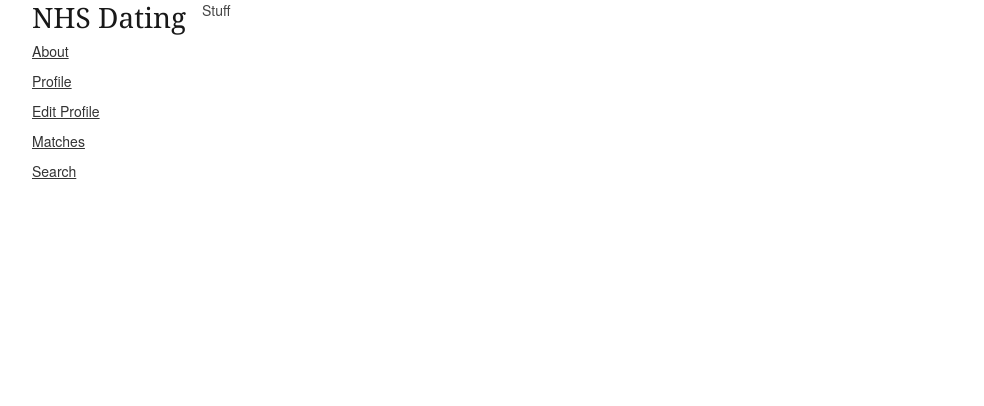
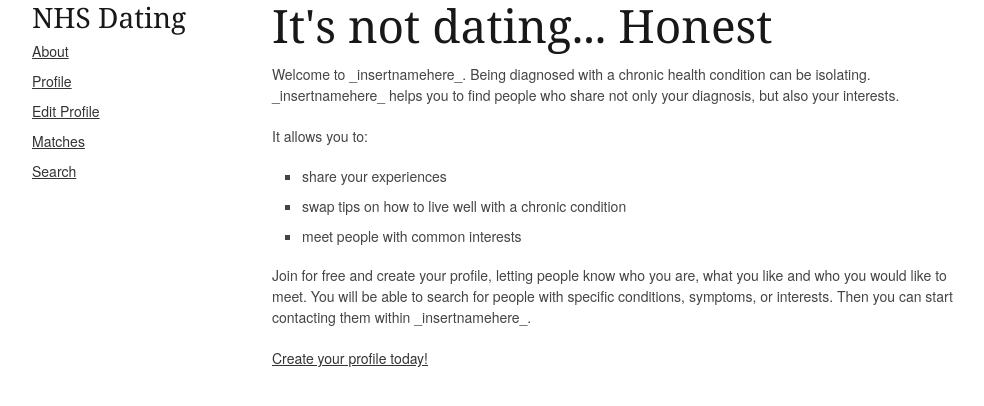
Before and after one commit to didlix/NHSHackDay-ChronicIllnessDating, a Django app: page / in a window 1280 px wide. Shown: the top 406 px of the page, without its empty margins (138-1122 px from the left). Run offline with Django 3.2, Linux system fonts and the light colour scheme.

Commit message:
Some frontend

```diff
--- a/nhsdating/nhshd/templates/home.html
+++ b/nhsdating/nhshd/templates/home.html
@@ -2,6 +2,19 @@
 
 {%block body %}
 
-Stuff
+<h1>It's not dating... Honest</h1>
+
+<p>Welcome to _insertnamehere_. Being diagnosed with a chronic health condition can be isolating. _insertnamehere_ helps you to find people who share not only your diagnosis, but also your interests. </p>
+
+<p>It allows you to:</p>
+<ul class="square">
+  <li>share your experiences</li>
+  <li>swap tips on how to live well with a chronic condition</li>
+  <li>meet people with common interests</li>
+</ul>
+
+<p>Join for free and create your profile, letting people know who you are, what you like and who you would like to meet. You will be able to search for people with specific conditions, symptoms, or interests. Then you can start contacting them within _insertnamehere_.</p>
+
+<p><a href="/user/register">Create your profile today!</a></p>
 
 {% endblock %}
--- a/nhsdating/nhshd/templates/layouts/base.html
+++ b/nhsdating/nhshd/templates/layouts/base.html
@@ -49,29 +49,23 @@
 
 
     <div class="three columns sidebar">
-
-
       <h3 id="logo">NHS Dating</h3>
-
       <nav>
-
         <ul>
-
           <li><a href="/about">About</a></li>
           <li><a href="/profile">Profile</a></li>
           <li><a href="/profile/edit">Edit Profile</a></li>
           <li><a href="/matches">Matches</a></li>
           <li><a href="/search">Search</a></li>
+        </ul>
+      </nav>
+    </div>
 
-        </ul>
+    <div class="twelve columns offset-by-one content">
 
-      </nav>
+      {% block body %}{% endblock %}
 
     </div>
-
-
-
-    {% block body %}{% endblock %}
 
   </div><!-- container -->
 
```
